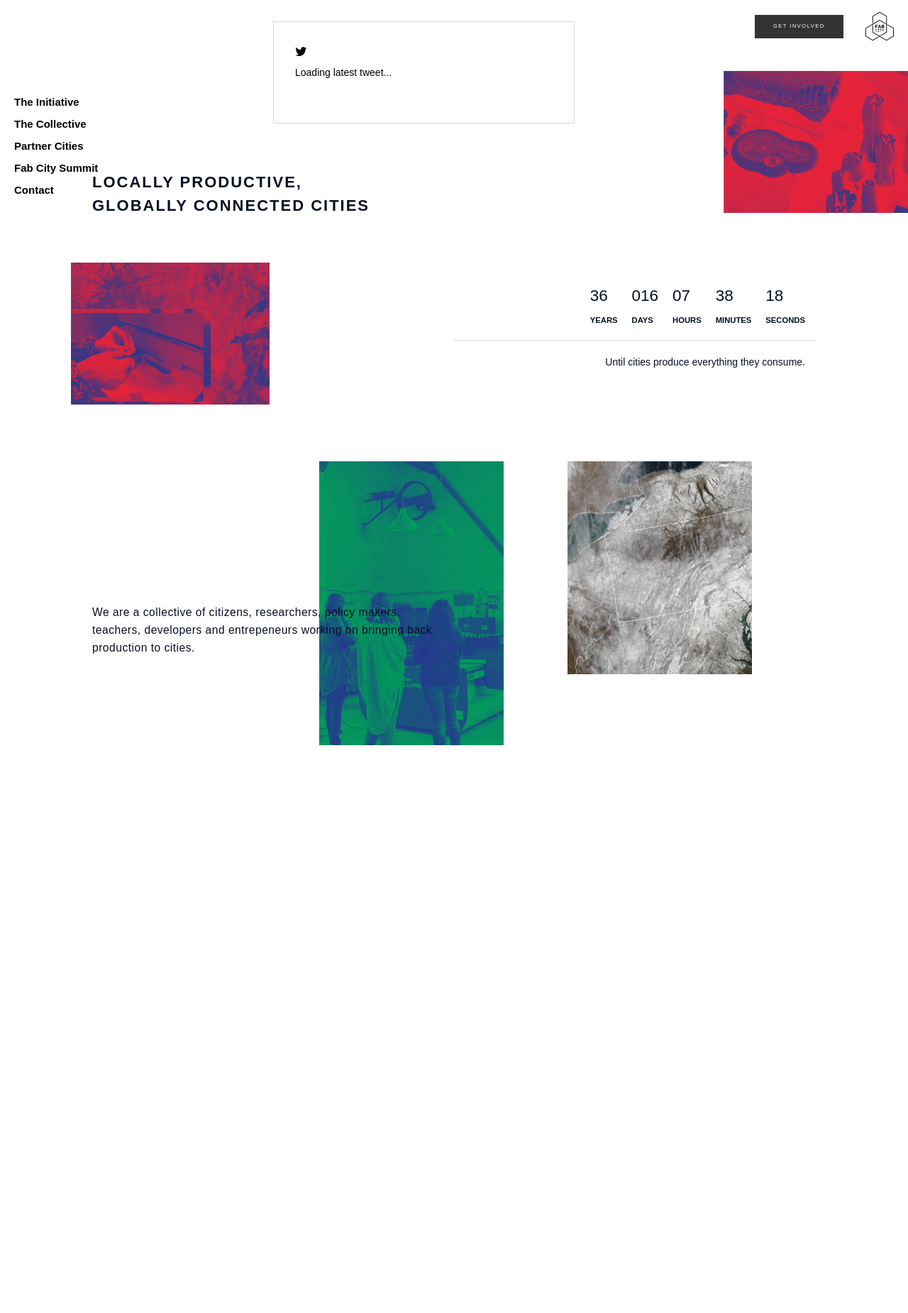
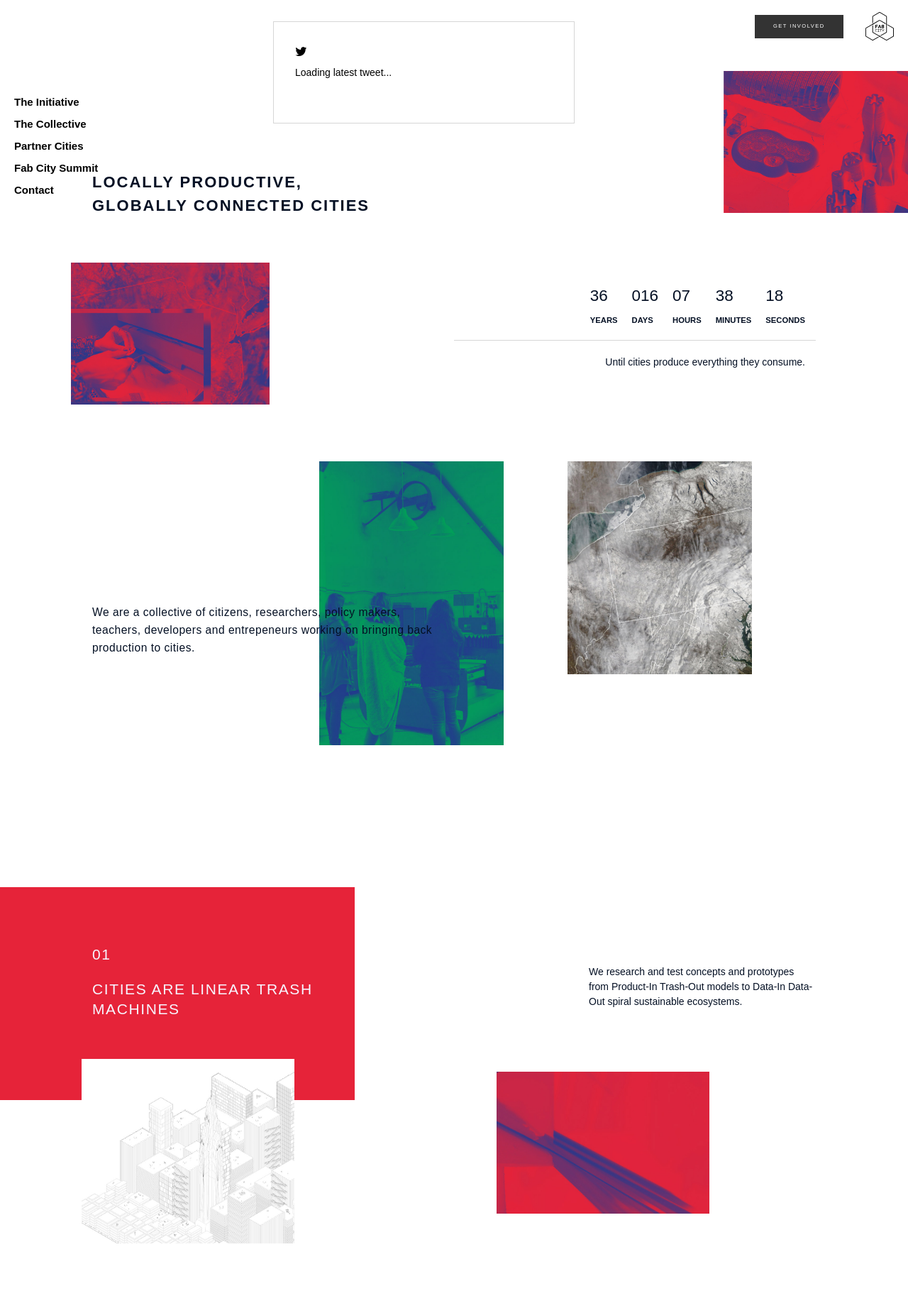
Before and after one commit to fabcity/fabcity.github.io, a Jekyll site: the page built from index.html, in a window 1280 px wide. Shown: the whole page at 71% size. Built offline with Jekyll 4.4.1, drawn with Linux system fonts in a browser that asks for light colours; some web fonts are replaced; before the commit the page ends 1250 px from its top, so only the background shows below that.

Commit message:
claim1 section stable

```diff
--- /dev/null
+++ b/_includes/fixed/claim-1.html
@@ -0,0 +1,25 @@
+<section id="claim-1">
+    <div class="container absolute">
+    	<div class="row">
+            <div class="col-md-6 number">
+                <h2 class="inverted">01</h2>
+            </div>
+        </div>
+        <div class="row">
+            <div class="col-md-4 title">
+                <h2 class="inverted">Cities are linear trash machines</h2>
+            </div>
+            <div class="col-md-4">
+            </div>
+            <div class="col-md-4 title">
+                <p>We research and test concepts and prototypes from Product-In Trash-Out models to Data-In Data-Out spiral sustainable ecosystems.</p>
+            </div>
+        </div>
+        <div class="row">
+        	<div class="col-md-4 front-1 img-cover" style="background-image: url('{{ site.baseurl }}/img/general/city.jpg');"></div>
+        </div>
+    </div><!-- close container-->
+
+    <div class="bg-plain">
+    <div class="bg-5 img-cover" style="background-image: url('{{ site.baseurl }}/img/general/bg-5.jpg');"></div>
+</section>
--- a/_includes/fixed/intro.html
+++ b/_includes/fixed/intro.html
@@ -1,8 +1,8 @@
 <section id="intro">
     <div class="container absolute">
     	<div class="row">
-            <div class="col-md-6 section-texts">
-                <p class="section-heading">We are a collective of citizens, researchers, policy makers, teachers, developers and entrepeneurs working on bringing back production to cities.</p>
+            <div class="col-md-6 quote-box">
+                <p class="quote">We are a collective of citizens, researchers, policy makers, teachers, developers and entrepeneurs working on bringing back production to cities.</p>
             </div>
         </div>
     </div><!-- close container-->
--- a/index.html
+++ b/index.html
@@ -4,3 +4,4 @@ layout: default
 
 {% include fixed/header.html %}
 {% include fixed/intro.html %}
+{% include fixed/claim-1.html %}
```
Also changed, not shown: _includes/css/agency.css (+51 -38 lines), img/general/bg-5.jpg (renamed from img/general/ISS054-E-44629.jpg), img/general/city.jpg (renamed from img/general/180523-FabLabBCN-FabCity-ProductiveCity-modernization.jpg), 7 other files.
